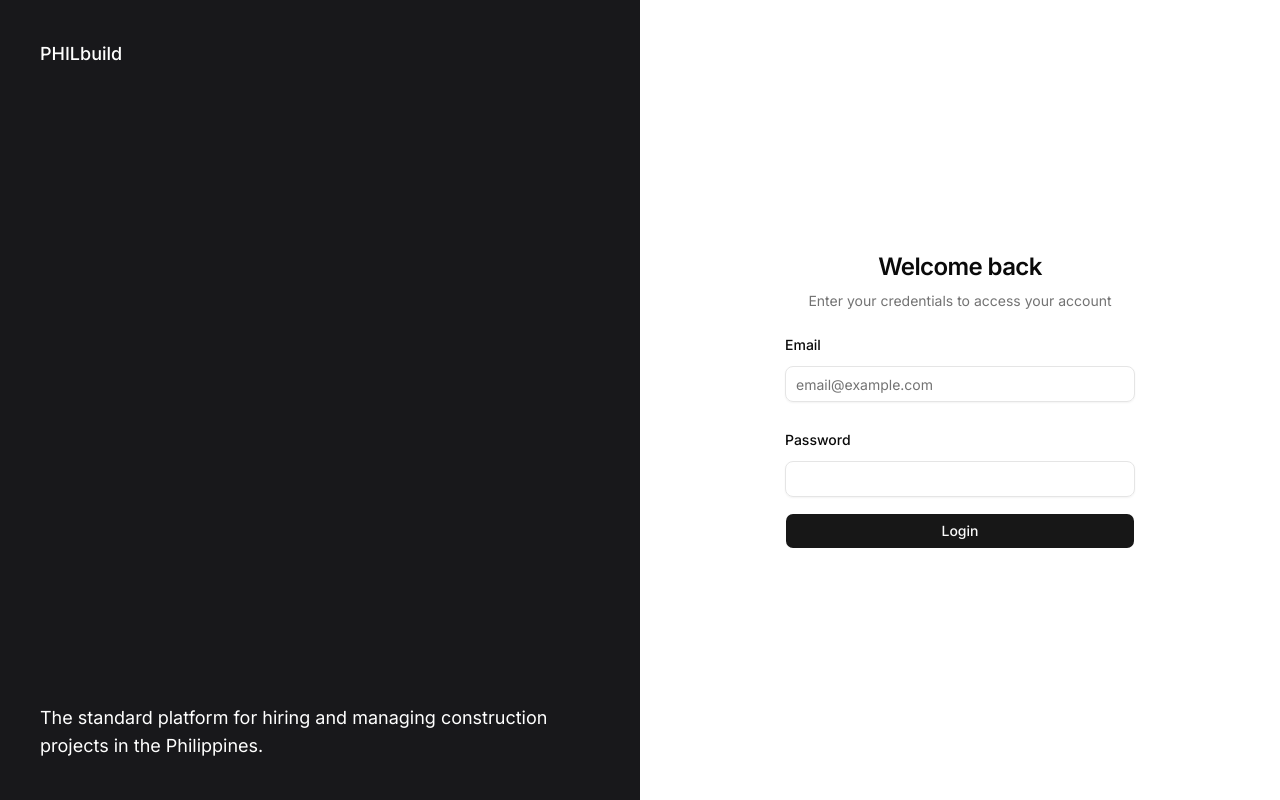
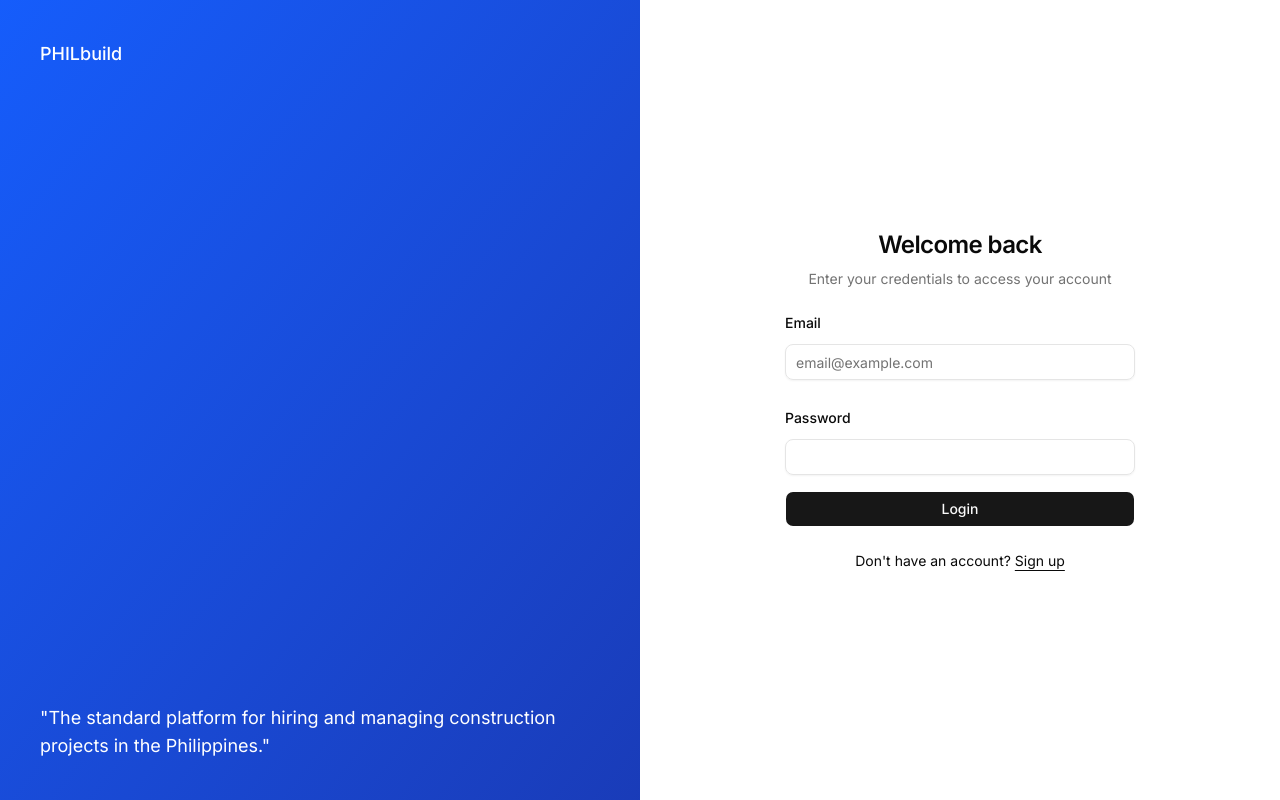
Before and after one commit to imran-farooq7/philbuild, a Next.js app: page /login in a window 1280 px wide. Built offline with nearby package versions, Linux system fonts and the light colour scheme.

Commit message:
enhanced login page

```diff
--- a/app/(auth)/login/page.tsx
+++ b/app/(auth)/login/page.tsx
@@ -1,6 +1,7 @@
-// app/(auth)/login/page.tsx
+// app/(auth)/login/page.tsx (Updated)
 import { Metadata } from "next";
 import { LoginForm } from "@/components/auth/login-form";
+import Link from "next/link";
 
 export const metadata: Metadata = {
   title: "Login - PHILbuild",
@@ -10,15 +11,15 @@ export default function LoginPage() {
   return (
     <div className="container relative h-screen flex-col items-center justify-center grid lg:max-w-none lg:grid-cols-2 lg:px-0">
       <div className="relative hidden h-full flex-col bg-muted p-10 text-white lg:flex dark:border-r">
-        <div className="absolute inset-0 bg-zinc-900" />
+        <div className="absolute inset-0 bg-linear-to-br from-blue-600 to-blue-800" />
         <div className="relative z-20 flex items-center text-lg font-medium">
           PHILbuild
         </div>
         <div className="relative z-20 mt-auto">
           <blockquote className="space-y-2">
             <p className="text-lg">
-              The standard platform for hiring and managing construction
-              projects in the Philippines.
+              "The standard platform for hiring and managing construction
+              projects in the Philippines."
             </p>
           </blockquote>
         </div>
@@ -34,6 +35,15 @@ export default function LoginPage() {
             </p>
           </div>
           <LoginForm />
+          <div className="text-center text-sm">
+            Don't have an account?{" "}
+            <Link
+              href="/register"
+              className="underline underline-offset-4 hover:text-primary"
+            >
+              Sign up
+            </Link>
+          </div>
         </div>
       </div>
     </div>
```
